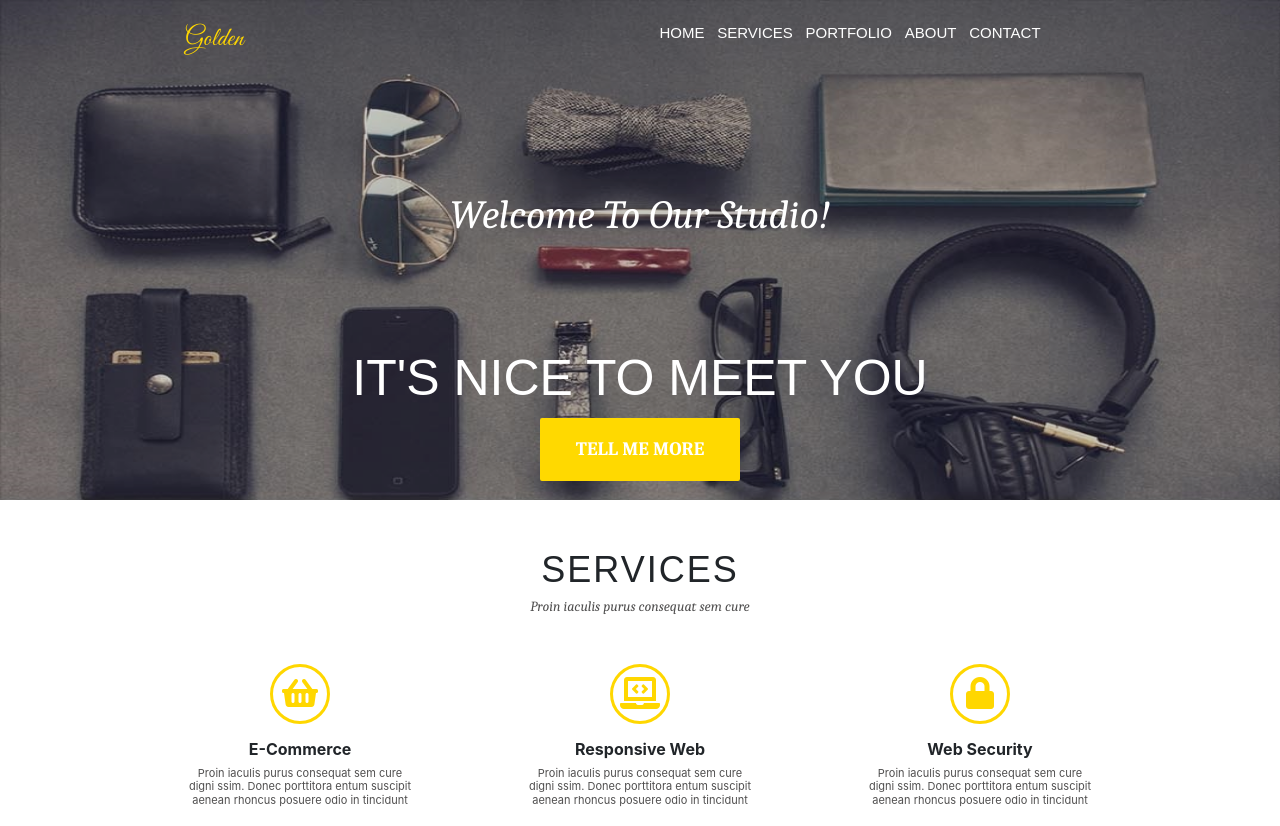
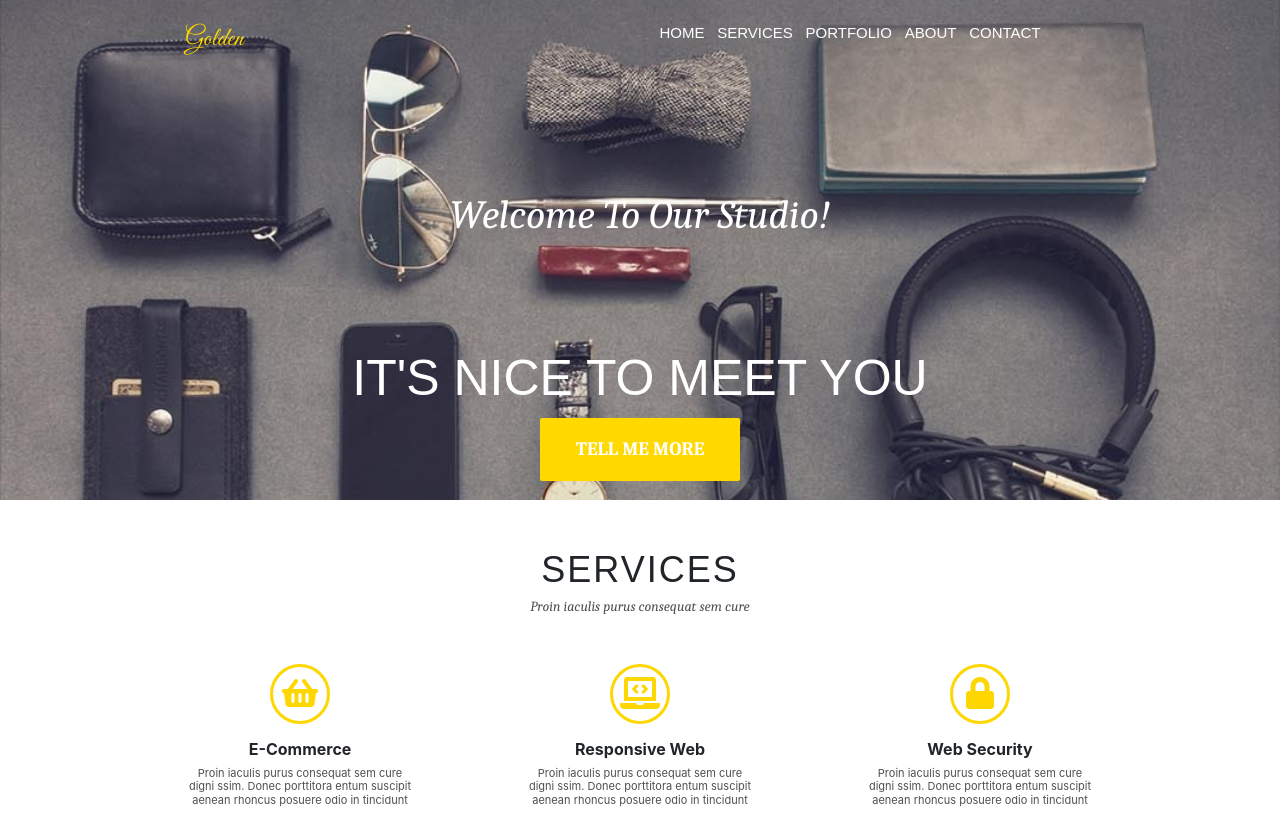
Before and after one commit to olejos777/project-task-runner, a website: page index.html in a window 1280 px wide. Shown: the top 826 px of the page. Drawn offline with nearby package versions, Linux system fonts and the light colour scheme; a web font is replaced by a local one.

Commit message:
correct 'home' section

```diff
--- a/index.html
+++ b/index.html
@@ -14,8 +14,6 @@
     <script src="https://maxcdn.bootstrapcdn.com/bootstrap/4.0.0/js/bootstrap.min.js" integrity="sha384-JZR6Spejh4U02d8jOt6vLEHfe/JQGiRRSQQxSfFWpi1MquVdAyjUar5+76PVCmYl" crossorigin="anonymous"></script>
 </head>
   <body>
-    <section class="home background-image"></section>
-    <section class="home background-image-color"></section>
     <section class="home">
       <div class="container">
         <div class="row header">
--- a/sass/style.scss
+++ b/sass/style.scss
@@ -74,28 +74,15 @@ $font-logo: 'Great Vibes', cursive;
   z-index: 2;
   height: 500px;
   max-height: 500px;
-}
-
-.background-image {
-  background-image: url(/images/Background_Image.jpg);
+  background-image: url('/images/Background_Image.jpg');
   background-repeat: no-repeat;
   background-position: center;
   height: 500px;
   width: 100%;
-  position: absolute;
-  background-size: 100% 500px;
+  position: relative;
+  background-size: cover;
   z-index: 0;
 }
-
-.background-image-color {
-  background: black;
-  height: 500px;
-  width: 100%;
-  position: absolute;
-  z-index: 1;
-  opacity: 20%;
-}
-
 
 .logo {
   font-family: $font-logo;
```
Also changed, not shown: css/style.css, 1 other file.
